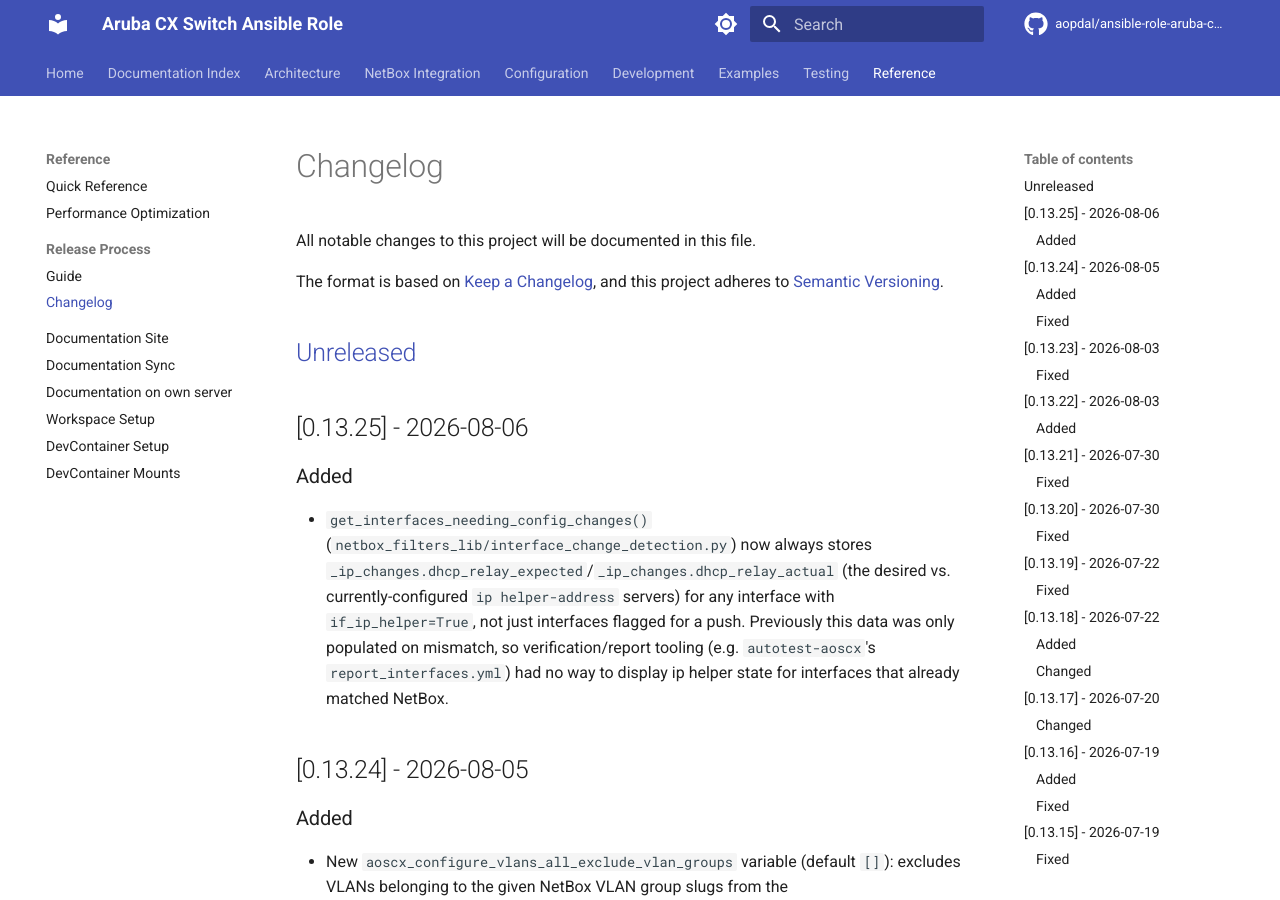
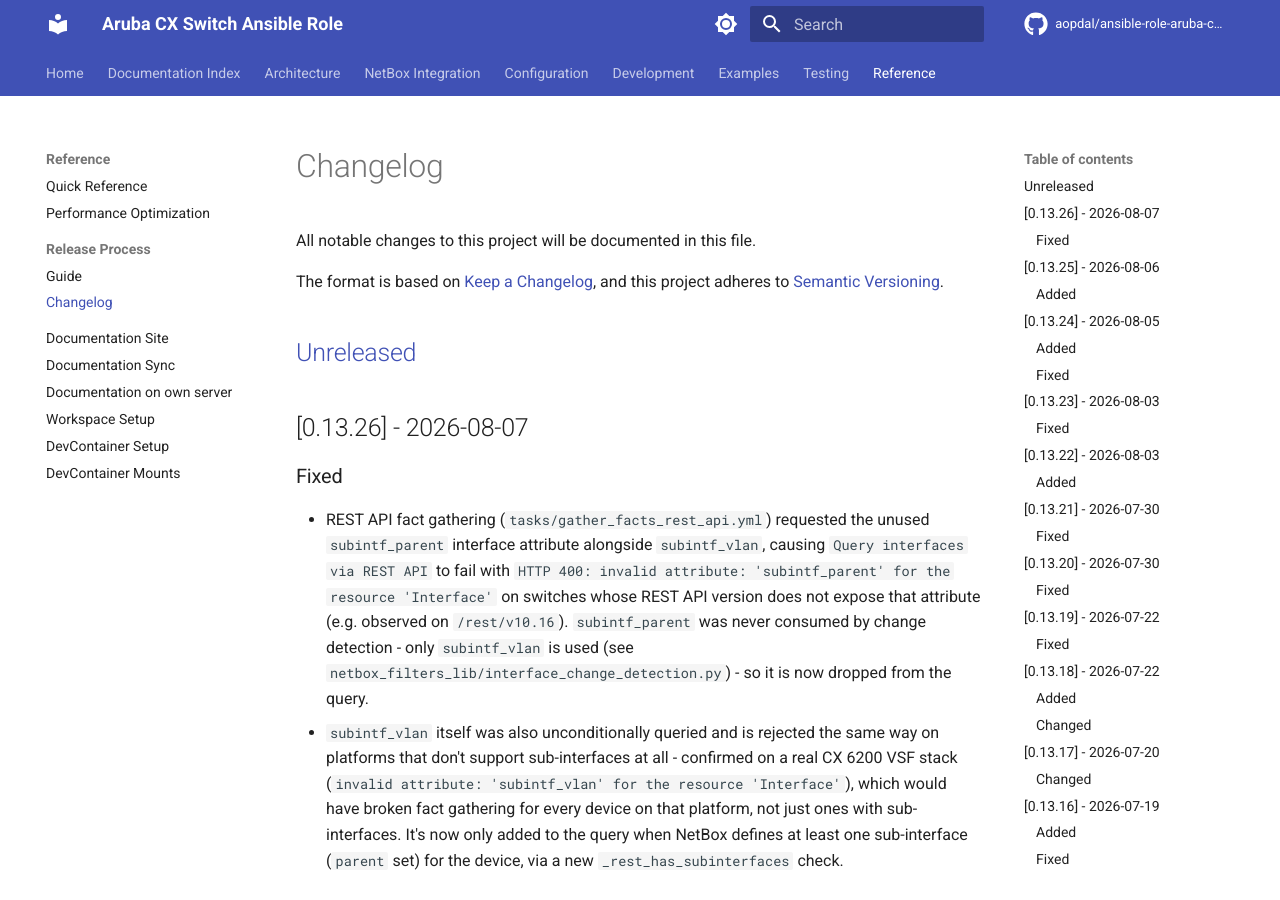
Before and after one commit to aopdal/ansible-role-aruba-cx-switch, an MkDocs documentation site: the page built from docs/CHANGELOG.md, in a window 1280 px wide and 900 px high. Built offline with MkDocs 1.6.1 and Material for MkDocs 9.7.7, drawn with Linux system fonts in a browser that asks for light colours; comment, search, counter and statistics services are not loaded.

Commit message:
chore: release version 0.13.26

```diff
--- a/docs/CHANGELOG.md
+++ b/docs/CHANGELOG.md
@@ -6,6 +6,13 @@ The format is based on [Keep a Changelog](https://keepachangelog.com/en/1.0.0/),
 and this project adheres to [Semantic Versioning](https://semver.org/spec/v2.0.0.html).
 
 ## [Unreleased]
+
+## [0.13.26] - 2026-08-07
+
+### Fixed
+
+- REST API fact gathering (`tasks/gather_facts_rest_api.yml`) requested the unused `subintf_parent` interface attribute alongside `subintf_vlan`, causing `Query interfaces via REST API` to fail with `HTTP 400: invalid attribute: 'subintf_parent' for the resource 'Interface'` on switches whose REST API version does not expose that attribute (e.g. observed on `/rest/v10.16`). `subintf_parent` was never consumed by change detection - only `subintf_vlan` is used (see `netbox_filters_lib/interface_change_detection.py`) - so it is now dropped from the query.
+- `subintf_vlan` itself was also unconditionally queried and is rejected the same way on platforms that don't support sub-interfaces at all - confirmed on a real CX 6200 VSF stack (`invalid attribute: 'subintf_vlan' for the resource 'Interface'`), which would have broken fact gathering for every device on that platform, not just ones with sub-interfaces. It's now only added to the query when NetBox defines at least one sub-interface (`parent` set) for the device, via a new `_rest_has_subinterfaces` check.
 
 ## [0.13.25] - 2026-08-06
 
```
Also changed, not shown: CHANGELOG.md (+7 -0 lines), 1 other file.
